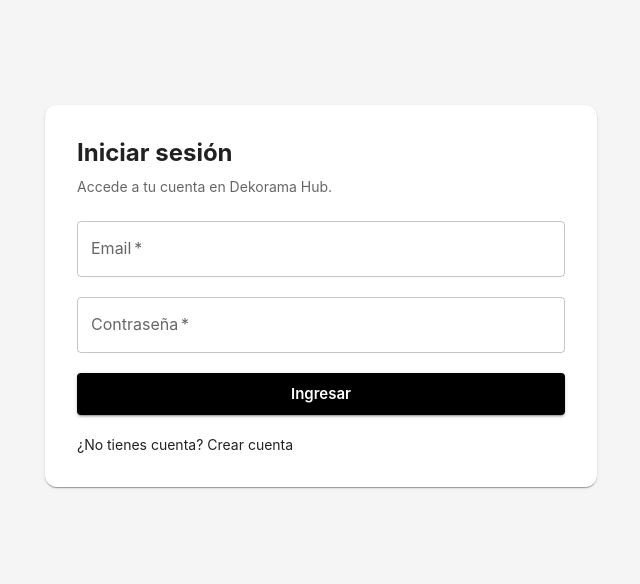
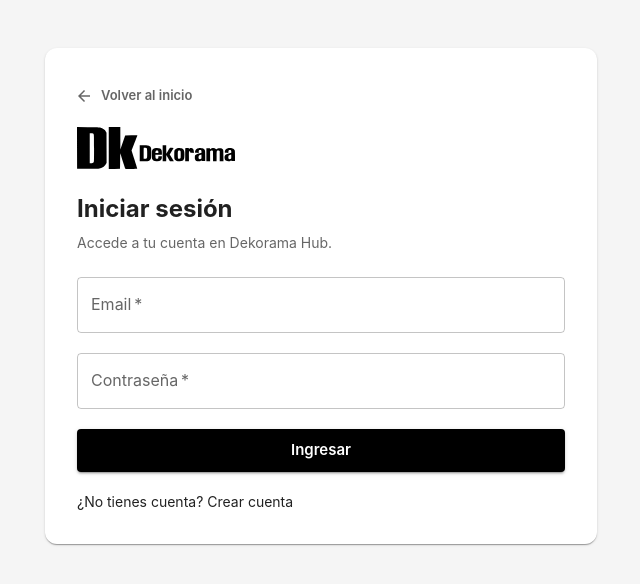
Before and after one commit to Dekorama/dekorama-hub-fe, a Next.js app: page /login in a window 1280 px wide. Shown: the part 104-688 px from the top of the page, without its empty margins (319-959 px from the left). Built offline with nearby package versions, Linux system fonts and the light colour scheme; no server answers; what @mui/material-nextjs would draw is missing.

Commit message:
Add AuthBrandHeader component and integrate it into Login and Registro pages

```diff
--- /dev/null
+++ b/src/app/components/AuthBrandHeader.tsx
@@ -0,0 +1,48 @@
+"use client";
+
+import ArrowBackIcon from "@mui/icons-material/ArrowBack";
+import { Box, Button, Stack } from "@mui/material";
+import Image from "next/image";
+import Link from "next/link";
+
+export default function AuthBrandHeader() {
+  return (
+    <Stack spacing={2} sx={{ mb: 3 }}>
+      <Button
+        component={Link}
+        href="/"
+        startIcon={<ArrowBackIcon />}
+        size="small"
+        sx={{
+          alignSelf: "flex-start",
+          textTransform: "none",
+          color: "text.secondary",
+          px: 0,
+          minWidth: 0,
+          "&:hover": { bgcolor: "transparent", color: "text.primary" },
+        }}
+      >
+        Volver al inicio
+      </Button>
+      <Box
+        component={Link}
+        href="/"
+        sx={{
+          display: "block",
+          position: "relative",
+          width: { xs: 160, sm: 190 },
+          height: { xs: 36, sm: 42 },
+          textDecoration: "none",
+        }}
+      >
+        <Image
+          src="/logo/dekorama-logo.svg"
+          alt="Dekorama Hub"
+          fill
+          priority
+          style={{ objectFit: "contain", objectPosition: "left" }}
+        />
+      </Box>
+    </Stack>
+  );
+}
--- a/src/app/login/page.tsx
+++ b/src/app/login/page.tsx
@@ -11,6 +11,7 @@
 } from "@mui/material";
 import Link from "next/link";
 import { FormEvent, useState } from "react";
+import AuthBrandHeader from "../components/AuthBrandHeader";
 
 export default function LoginPage() {
   const [email, setEmail] = useState("");
@@ -49,6 +50,7 @@
   return (
     <Container maxWidth="sm" sx={{ minHeight: "100vh", display: "flex", alignItems: "center", px: { xs: 2, sm: 3 } }}>
       <Paper sx={{ p: { xs: 3, sm: 4 }, width: "100%", borderRadius: 3 }}>
+        <AuthBrandHeader />
         <Typography variant="h5" fontWeight={700} gutterBottom>
           Iniciar sesión
         </Typography>
--- a/src/app/registro/page.tsx
+++ b/src/app/registro/page.tsx
@@ -19,6 +19,7 @@
 import Link from "next/link";
 import { FormEvent, useState, useEffect, Suspense } from "react";
 import { useSearchParams } from "next/navigation";
+import AuthBrandHeader from "../components/AuthBrandHeader";
 import { MARKET_OPTIONS, MARKETS, isMarketCode, type MarketCode } from "../utils/market";
 
 const API = process.env.NEXT_PUBLIC_API_BASE_URL ?? "http://localhost:3001";
@@ -194,6 +195,7 @@
     return (
       <Container maxWidth="sm" sx={{ minHeight: "100vh", display: "flex", alignItems: "center" }}>
         <Paper sx={{ p: 4, width: "100%", borderRadius: 3 }}>
+          <AuthBrandHeader />
           <Alert severity="error" sx={{ mb: 2 }}>
             {tokenError}
           </Alert>
@@ -208,6 +210,7 @@
   return (
     <Container maxWidth="sm" sx={{ minHeight: "100vh", display: "flex", alignItems: "center", py: { xs: 3, sm: 0 }, px: { xs: 2, sm: 3 } }}>
       <Paper sx={{ p: { xs: 3, sm: 4 }, width: "100%", borderRadius: 3 }}>
+        <AuthBrandHeader />
         <Typography variant="h5" fontWeight={700} gutterBottom>
           {invitationInfo
             ? adminToken
```
